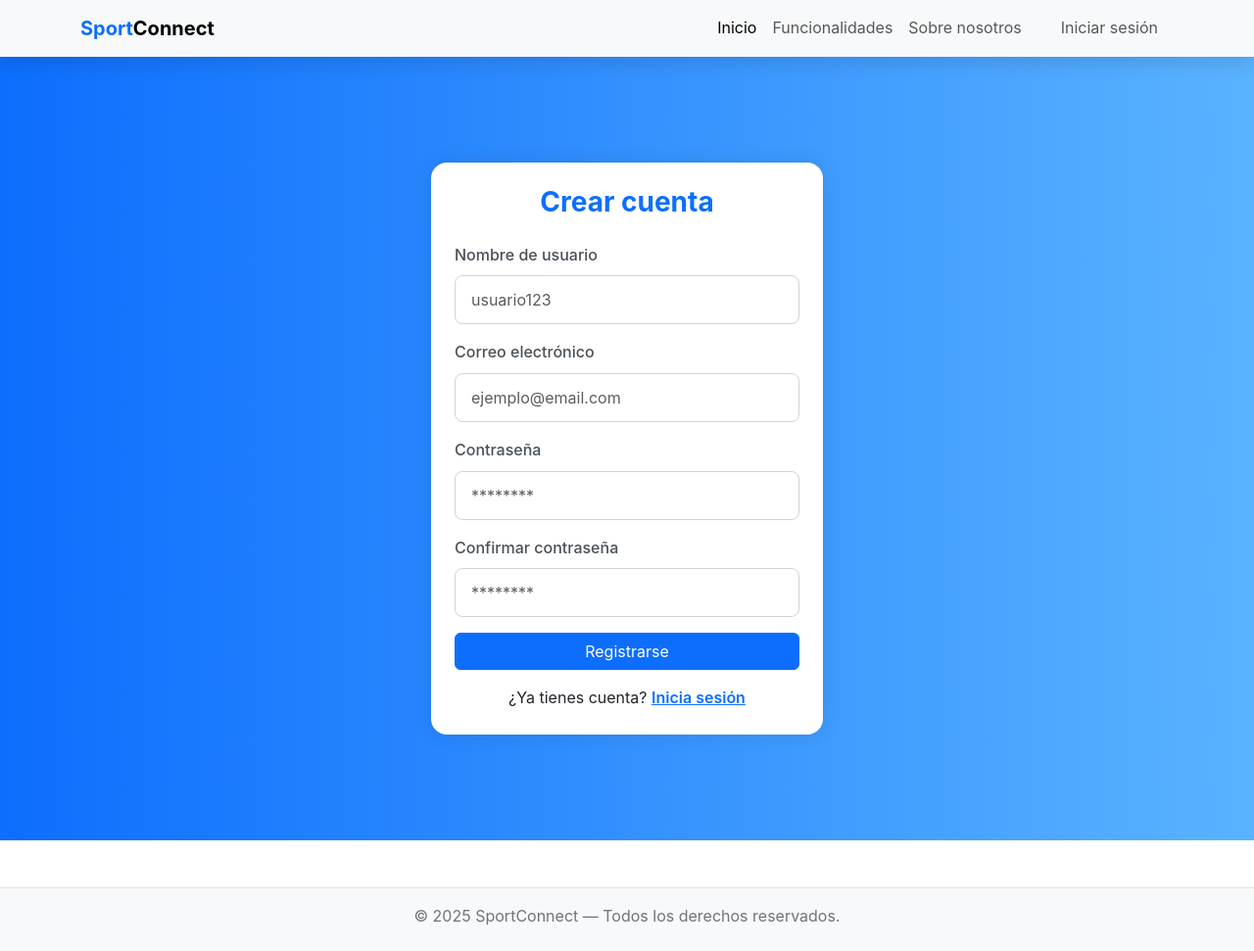
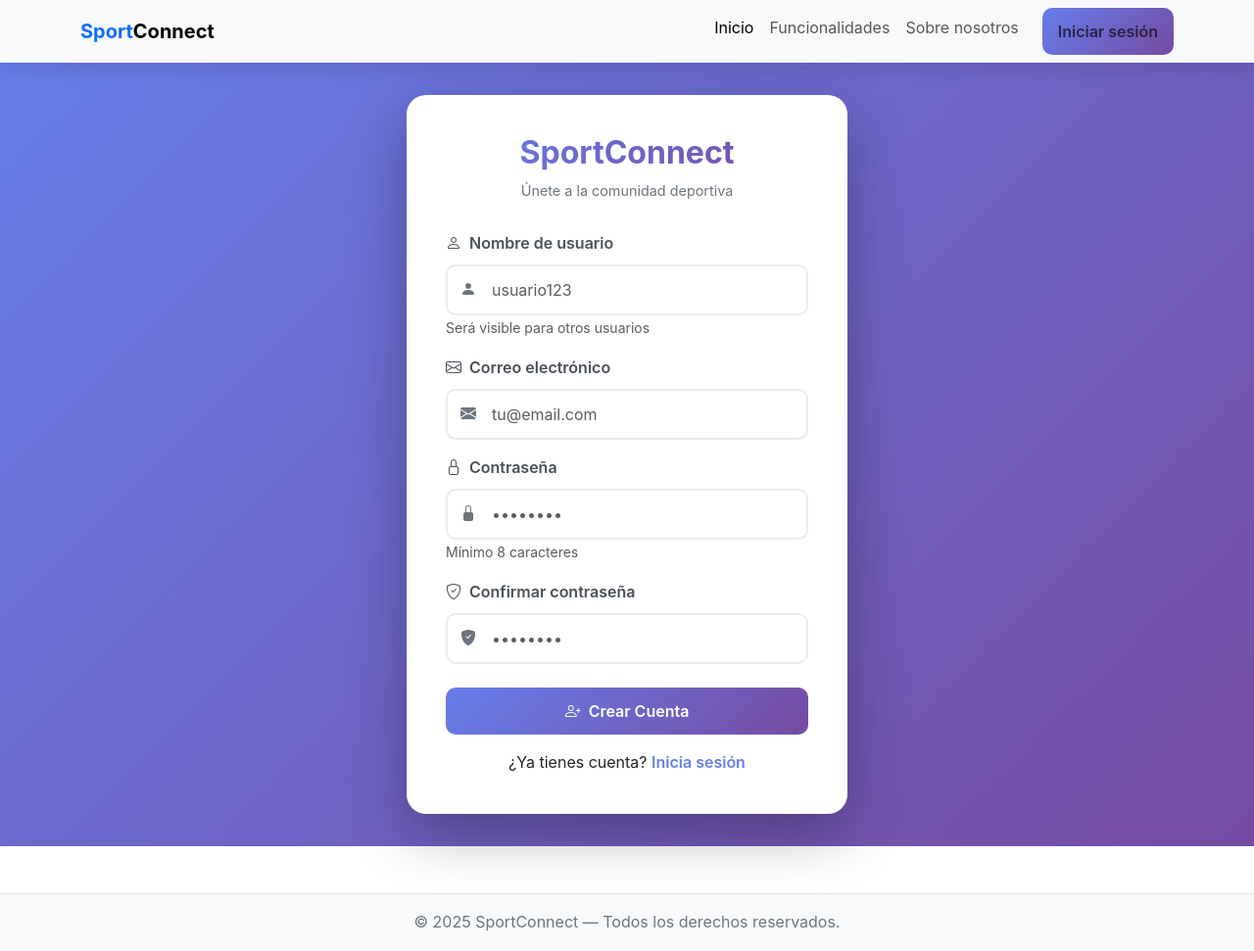
Before and after one commit to EdderZurita/MatchDeportivo2.0, a Django app: page /registroSesion/ in a window 1280 px wide. Shown: the whole page at 98% size. Before the commit the page ends 944 px from the top, so only its background shows below. Run offline with Django 5.2, Linux system fonts and the light colour scheme.

Commit message:
feat: modernizar diseño de login y registro
- Fondo con gradiente morado
- Cards con sombras y bordes redondeados
- Iconos en inputs
- Botones con efectos hover
- Mejor espaciado y tipografía
- Diseño más atractivo y moderno

```diff
--- a/MatchDeportivoAPP/templates/sesion/registroSesion.html
+++ b/MatchDeportivoAPP/templates/sesion/registroSesion.html
@@ -5,53 +5,180 @@
 
 {% block extra_css %}
 <link href="{% static 'css/auth.css' %}" rel="stylesheet">
+<style>
+  .auth-container {
+    min-height: 100vh;
+    display: flex;
+    align-items: center;
+    justify-content: center;
+    background: linear-gradient(135deg, #667eea 0%, #764ba2 100%);
+    padding: 20px;
+  }
+
+  .auth-card {
+    background: white;
+    border-radius: 20px;
+    box-shadow: 0 20px 60px rgba(0, 0, 0, 0.3);
+    max-width: 450px;
+    width: 100%;
+    padding: 40px;
+  }
+
+  .auth-logo {
+    text-align: center;
+    margin-bottom: 30px;
+  }
+
+  .auth-logo h1 {
+    font-size: 2rem;
+    font-weight: 700;
+    background: linear-gradient(135deg, #667eea 0%, #764ba2 100%);
+    -webkit-background-clip: text;
+    -webkit-text-fill-color: transparent;
+    background-clip: text;
+  }
+
+  .auth-logo p {
+    color: #6c757d;
+    font-size: 0.9rem;
+    margin-top: 5px;
+  }
+
+  .form-control {
+    border-radius: 10px;
+    padding: 12px 15px;
+    border: 2px solid #e9ecef;
+    transition: all 0.3s ease;
+  }
+
+  .form-control:focus {
+    border-color: #667eea;
+    box-shadow: 0 0 0 0.2rem rgba(102, 126, 234, 0.25);
+  }
+
+  .btn-primary {
+    background: linear-gradient(135deg, #667eea 0%, #764ba2 100%);
+    border: none;
+    border-radius: 10px;
+    padding: 12px;
+    font-weight: 600;
+    transition: transform 0.2s ease;
+  }
+
+  .btn-primary:hover {
+    transform: translateY(-2px);
+    box-shadow: 0 5px 15px rgba(102, 126, 234, 0.4);
+  }
+
+  .input-icon {
+    position: relative;
+  }
+
+  .input-icon i {
+    position: absolute;
+    left: 15px;
+    top: 50%;
+    transform: translateY(-50%);
+    color: #6c757d;
+  }
+
+  .input-icon input {
+    padding-left: 45px;
+  }
+
+  .password-strength {
+    height: 4px;
+    border-radius: 2px;
+    margin-top: 8px;
+    background: #e9ecef;
+    overflow: hidden;
+  }
+
+  .password-strength-bar {
+    height: 100%;
+    transition: all 0.3s ease;
+    width: 0%;
+  }
+</style>
 {% endblock %}
 
 {% block content %}
-<div class="login-body">
-  <div class="card login-card p-4">
+<div class="auth-container">
+  <div class="auth-card">
 
-    <h3 class="text-center mb-4 fw-bold text-primary">Crear cuenta</h3>
+    <!-- Logo y título -->
+    <div class="auth-logo">
+      <h1>SportConnect</h1>
+      <p>Únete a la comunidad deportiva</p>
+    </div>
 
     {% if error %}
-    <div class="alert alert-danger text-center py-2">
-      {{ error }}
+    <div class="alert alert-danger alert-dismissible fade show" role="alert">
+      <i class="bi bi-exclamation-triangle-fill me-2"></i>{{ error }}
+      <button type="button" class="btn-close" data-bs-dismiss="alert"></button>
     </div>
     {% endif %}
 
+    <!-- Formulario -->
     <form method="POST">
       {% csrf_token %}
 
       <div class="mb-3">
-        <label class="form-label">Nombre de usuario</label>
-        <input type="text" name="username" class="form-control" placeholder="usuario123" required
-          value="{{ request.POST.username }}">
+        <label class="form-label fw-semibold">
+          <i class="bi bi-person me-2"></i>Nombre de usuario
+        </label>
+        <div class="input-icon">
+          <i class="bi bi-person-fill"></i>
+          <input type="text" name="username" class="form-control" placeholder="usuario123" required
+            value="{{ request.POST.username }}">
+        </div>
+        <small class="text-muted">Será visible para otros usuarios</small>
       </div>
 
       <div class="mb-3">
-        <label class="form-label">Correo electrónico</label>
-        <input type="email" name="email" class="form-control" placeholder="ejemplo@email.com" required
-          value="{{ request.POST.email }}">
+        <label class="form-label fw-semibold">
+          <i class="bi bi-envelope me-2"></i>Correo electrónico
+        </label>
+        <div class="input-icon">
+          <i class="bi bi-envelope-fill"></i>
+          <input type="email" name="email" class="form-control" placeholder="tu@email.com" required
+            value="{{ request.POST.email }}">
+        </div>
       </div>
 
       <div class="mb-3">
-        <label class="form-label">Contraseña</label>
-        <input type="password" name="password" class="form-control" placeholder="********" required>
+        <label class="form-label fw-semibold">
+          <i class="bi bi-lock me-2"></i>Contraseña
+        </label>
+        <div class="input-icon">
+          <i class="bi bi-lock-fill"></i>
+          <input type="password" name="password" class="form-control" placeholder="••••••••" required>
+        </div>
+        <small class="text-muted">Mínimo 8 caracteres</small>
       </div>
 
-      <div class="mb-3">
-        <label class="form-label">Confirmar contraseña</label>
-        <input type="password" name="password_confirm" class="form-control" placeholder="********" required>
+      <div class="mb-4">
+        <label class="form-label fw-semibold">
+          <i class="bi bi-shield-check me-2"></i>Confirmar contraseña
+        </label>
+        <div class="input-icon">
+          <i class="bi bi-shield-fill-check"></i>
+          <input type="password" name="password_confirm" class="form-control" placeholder="••••••••" required>
+        </div>
       </div>
 
-      <div class="d-grid">
-        <button type="submit" class="btn btn-primary">Registrarse</button>
+      <div class="d-grid mb-3">
+        <button type="submit" class="btn btn-primary">
+          <i class="bi bi-person-plus me-2"></i>Crear Cuenta
+        </button>
       </div>
     </form>
 
-    <p class="text-center mt-3 mb-0">
+    <!-- Link login -->
+    <p class="text-center mb-0">
       ¿Ya tienes cuenta?
-      <a href="{% url 'inicioSesion' %}" class="text-primary fw-semibold">Inicia sesión</a>
+      <a href="{% url 'inicioSesion' %}" class="text-decoration-none fw-semibold" style="color: #667eea;">Inicia
+        sesión</a>
     </p>
 
   </div>
```
Also changed, not shown: MatchDeportivoAPP/templates/sesion/inicioSesion.html (+164 -32 lines).
